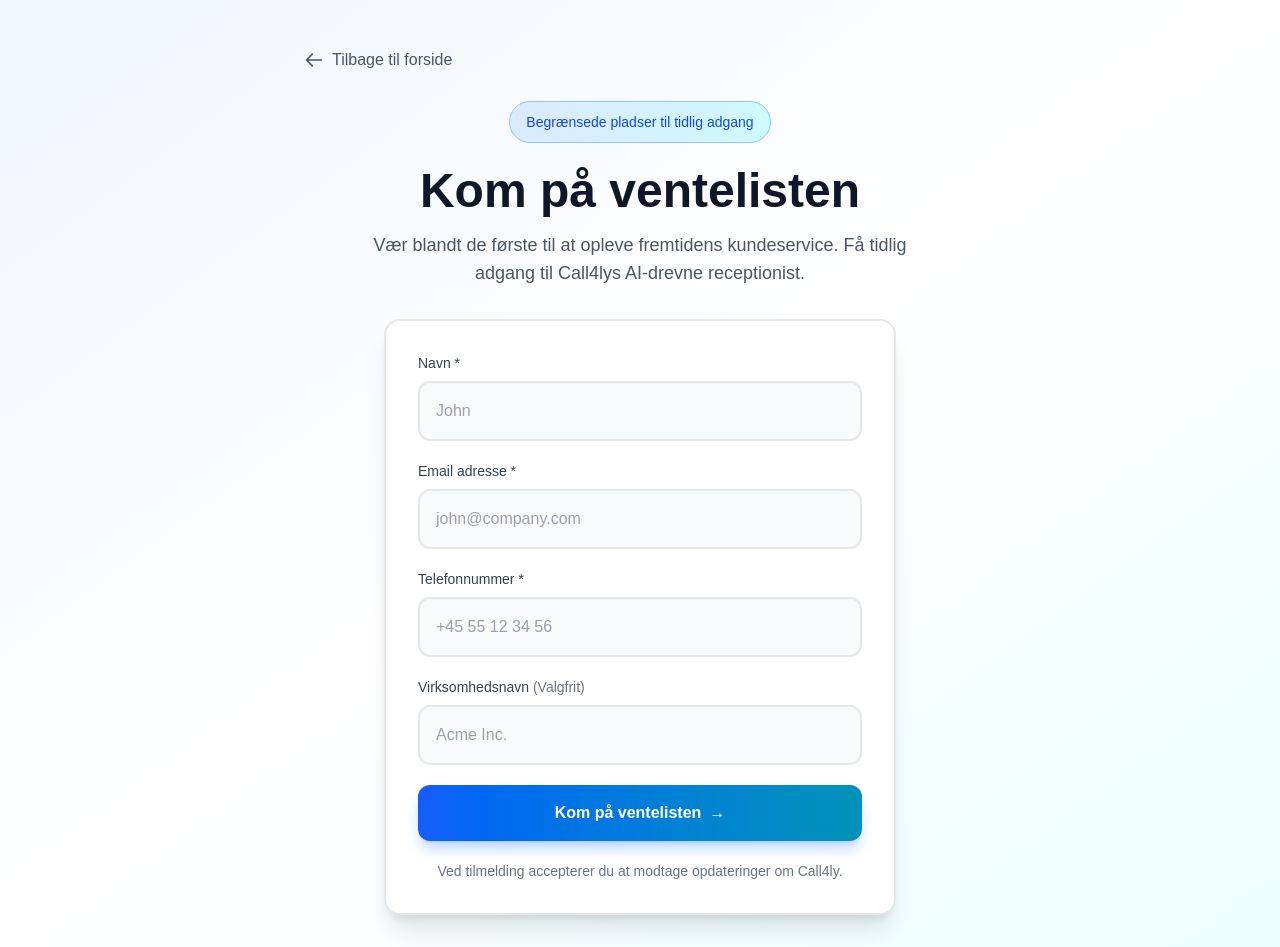
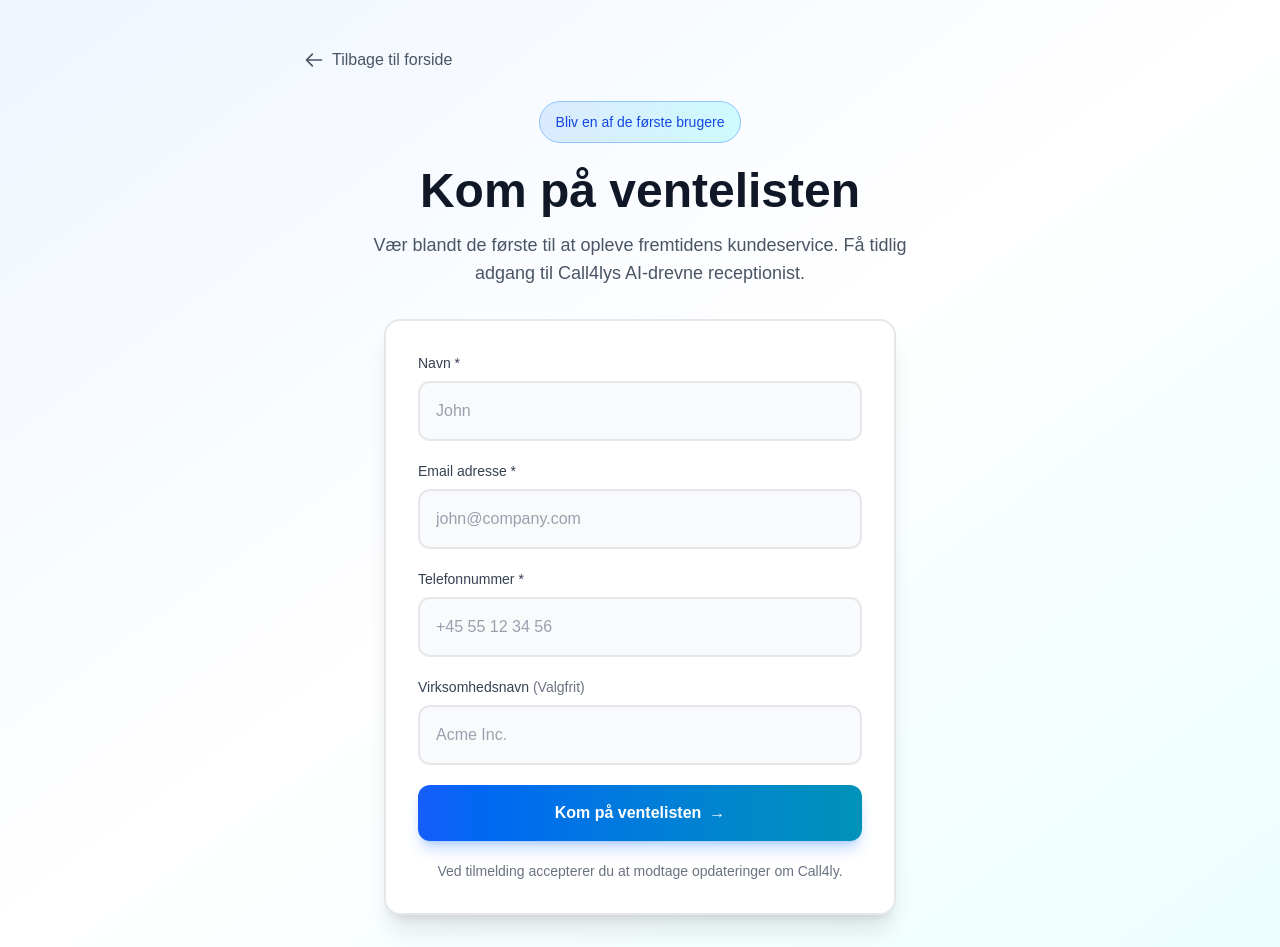
Before and after one commit to moha3052/call4ly-landing, a Next.js app: page /waitlist in a window 1280 px wide. Built offline with nearby package versions, Linux system fonts and the light colour scheme; no server answers.

Commit message:
forbedring af tekst beskrivelse i waitlist

```diff
--- a/app/waitlist/page.tsx
+++ b/app/waitlist/page.tsx
@@ -116,7 +116,7 @@
                 {/* Header */}
                 <div className="text-center mb-8">
                     <div className="inline-block mb-6 px-4 py-2 bg-gradient-to-r from-blue-100 to-cyan-100 border border-blue-300 rounded-full">
-                        <span className="text-blue-700 text-sm font-medium">Begrænsede pladser til tidlig adgang</span>
+                        <span className="text-blue-700 text-sm font-medium">Bliv en af de første brugere</span>
                     </div>
 
                     <h1 className="text-4xl md:text-5xl font-bold text-gray-900 mb-4">
@@ -201,7 +201,7 @@
                     <button
                         type="submit"
                         disabled={loading}
-                        className="group w-full bg-gradient-to-r from-blue-600 to-cyan-600 hover:from-blue-700 hover:to-cyan-700 disabled:from-gray-400 disabled:to-gray-500 text-white font-semibold py-4 rounded-xl shadow-lg shadow-blue-500/30 hover:shadow-xl hover:shadow-blue-500/40 transition-all transform hover:scale-[1.02] disabled:scale-100 disabled:cursor-not-allowed"
+                        className="cursor-pointer group w-full bg-gradient-to-r from-blue-600 to-cyan-600 hover:from-blue-700 hover:to-cyan-700 disabled:from-gray-400 disabled:to-gray-500 text-white font-semibold py-4 rounded-xl shadow-lg shadow-blue-500/30 hover:shadow-xl hover:shadow-blue-500/40 transition-all transform hover:scale-[1.02] disabled:scale-100 disabled:cursor-not-allowed"
                     >
                         {loading ? (
                             <span className="flex items-center justify-center gap-2">
```
